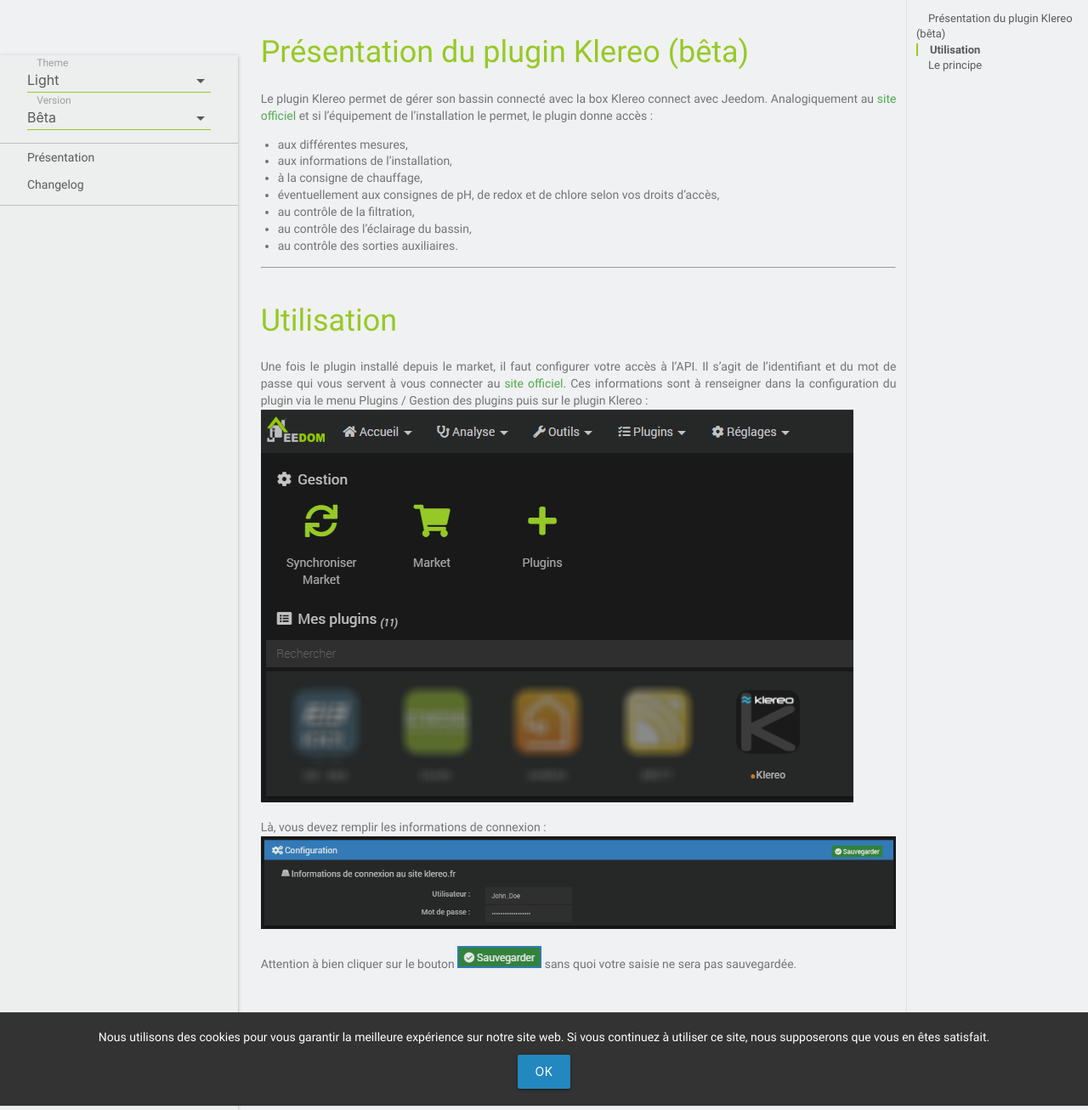
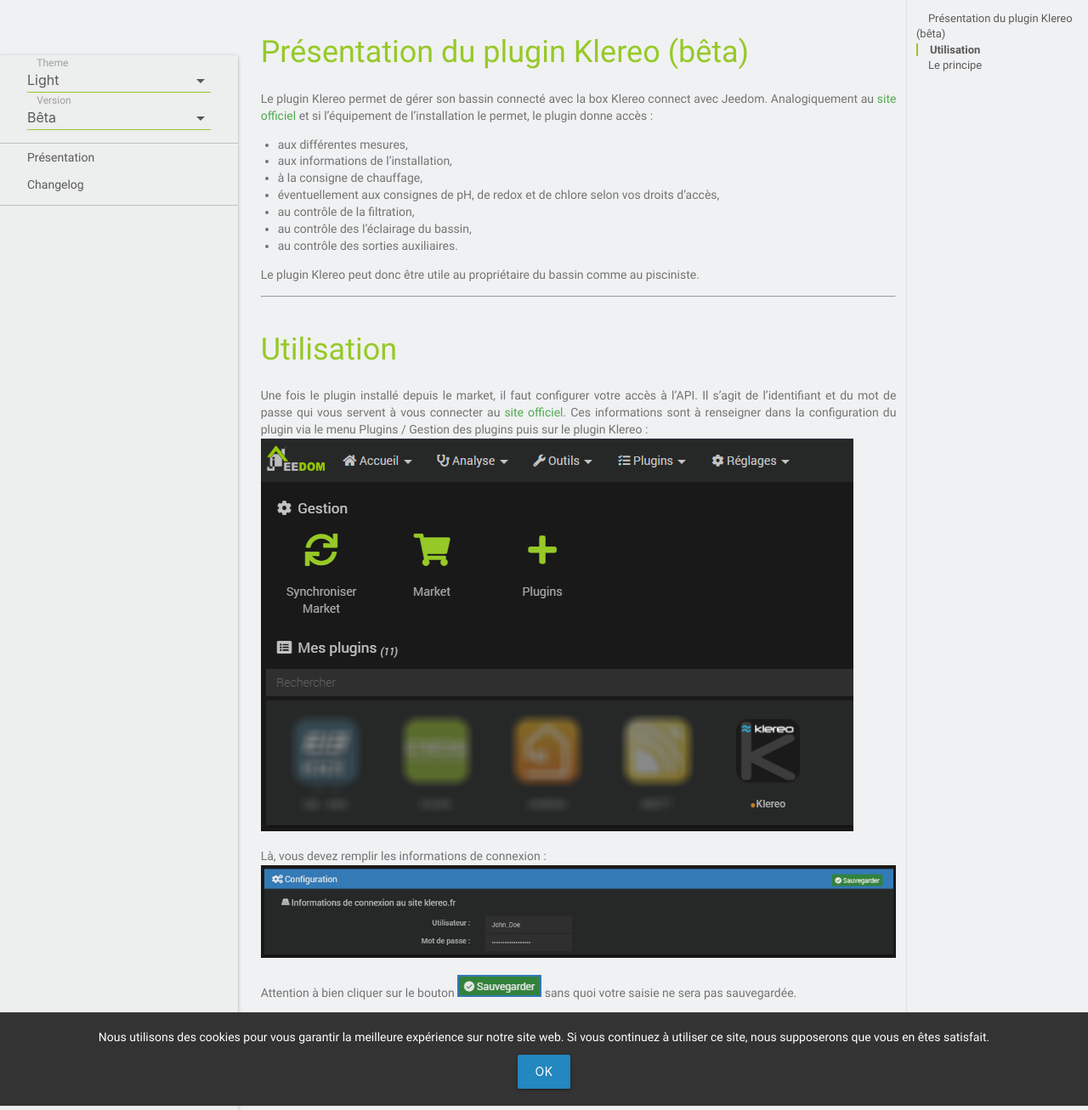
Before and after one commit to MrWaloo/jeedom-klereo, a Jekyll site: the page built from docs/fr_FR/beta/index.md, in a window 1280 px wide and 1306 px high. Shown: the whole window at 85% size. Built offline with Jekyll 4.4.1, drawn with Linux system fonts in a browser that asks for light colours; our own code applies the rules of GitHub Pages for plain Markdown files.

Commit message:
doc beta

```diff
--- a/docs/fr_FR/beta/index.md
+++ b/docs/fr_FR/beta/index.md
@@ -9,6 +9,8 @@ officiel](https://connect.klereo.fr/v3) et si l'équipement de l'installation le
 - au contrôle de la filtration,
 - au contrôle des l'éclairage du bassin,
 - au contrôle des sorties auxiliaires.
+
+Le plugin Klereo peut donc être utile au propriétaire du bassin comme au pisciniste.
 
 ***
 
```
